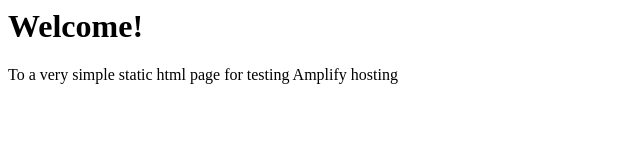
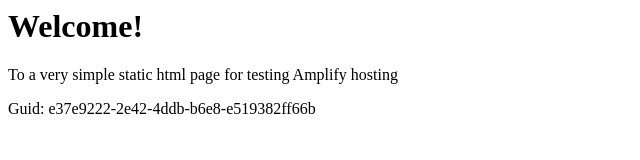
Before and after one commit to aws-aemilia-icn/Github-PR-Commit-Integration-Test-DoNotTouch-Gith-P5X5MO5I-v1-prod-ap-northeast-2, a website: page src/index.html in a window 1280 px wide. Shown: the whole page, without its empty margins (0-640 px from the left). Drawn offline with Linux system fonts and the light colour scheme.

Commit message:
commit from integ tests

```diff
--- a/src/index.html
+++ b/src/index.html
@@ -1,3 +1,5 @@
+
+
 <html lang="en">
 
 <head>
@@ -10,6 +12,6 @@
 <body>
     <h1>Welcome!</h1>
     <p>To a very simple static html page for testing Amplify hosting</p>
-</body>
+    <p>Guid: e37e9222-2e42-4ddb-b6e8-e519382ff66b</p></body>
 
 </html>
```
